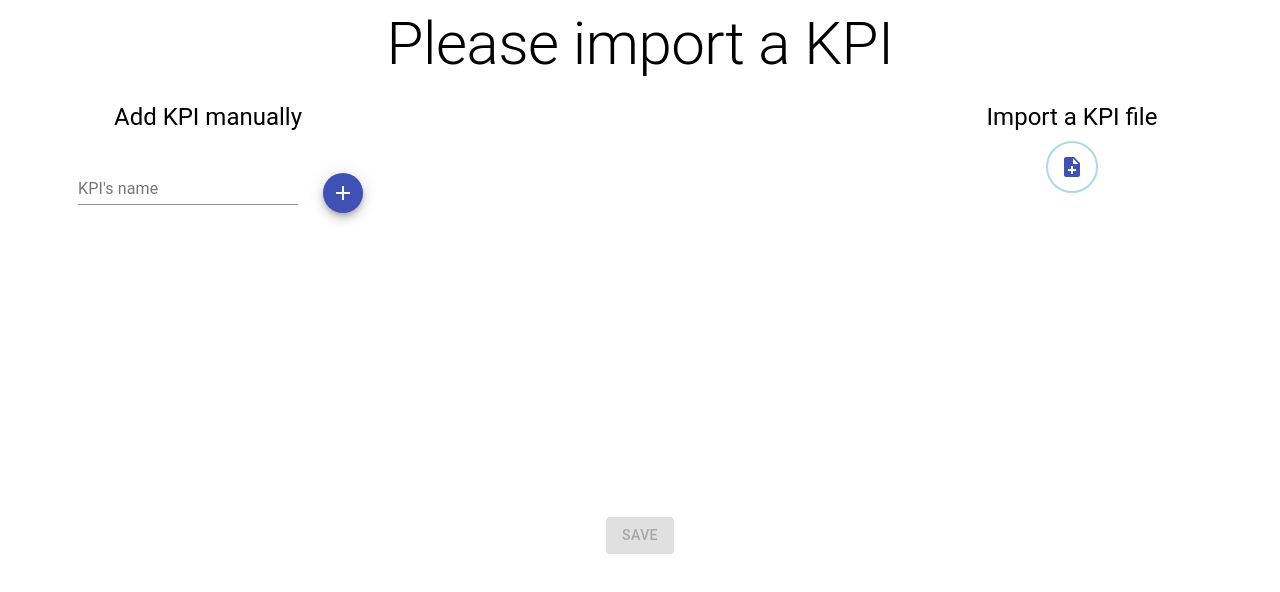
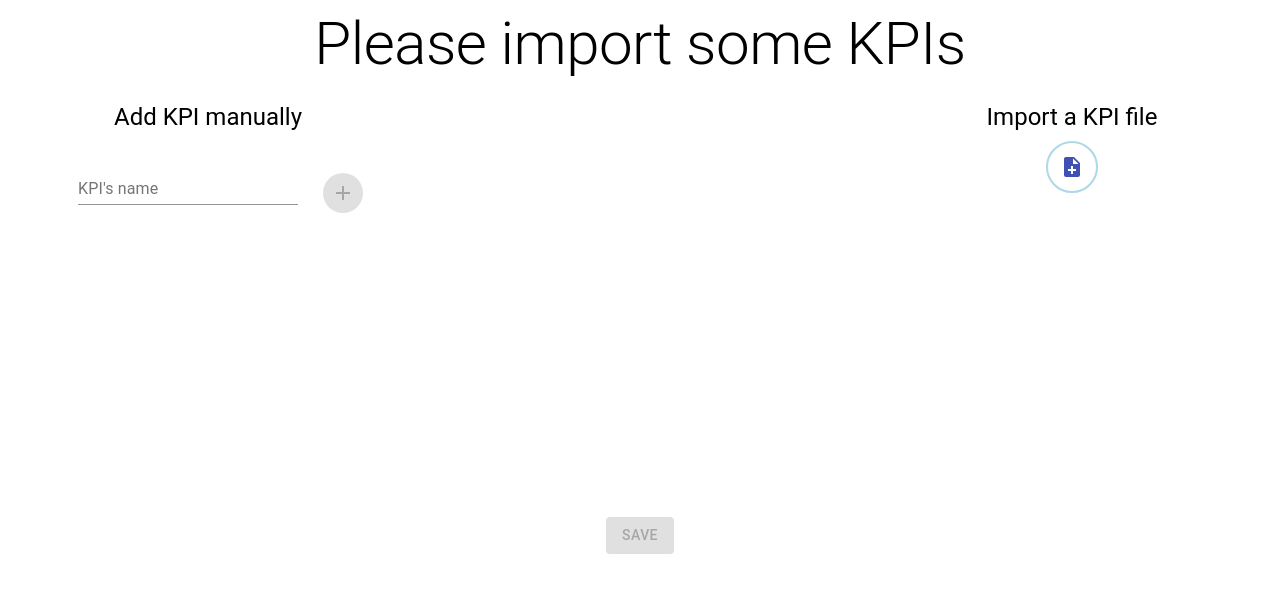
Before and after one commit to Haukain/ddbl-web-app, a React (Create React App) app in the folder source/client/: page /longlist in a window 1280 px wide. Shown: the top 592 px of the page. Built offline with nearby package versions, Linux system fonts and the light colour scheme.

Commit message:
update the manual import
resolution of the problems identified by the review

```diff
--- a/source/client/src/components/LonglistBoard.js
+++ b/source/client/src/components/LonglistBoard.js
@@ -1,8 +1,6 @@
 import React from 'react';
-import Parser from 'xml2js';
 import { withStyles } from '@material-ui/styles';
-import { Container, Grid, List, ListItem, ListItemText, ListItemIcon, Checkbox, Typography, IconButton } from '@material-ui/core';
-import NoteAddIcon from '@material-ui/icons/NoteAdd';
+import { Grid, List, ListItem, ListItemText, ListItemIcon, Checkbox, Typography } from '@material-ui/core';
 import { Button } from '@material-ui/core';
 import update from 'immutability-helper';
 import LonglistXMLImport from './LonglistXMLImport';
@@ -35,8 +33,8 @@ class LonglistBoard extends React.Component {
     }
     this.handleChecked = this.handleChecked.bind(this);
     this.saveHandler = this.saveHandler.bind(this);
-    this.kpiImport = this.kpiImport.bind(this);
-    this.kpiAdd = this.kpiAdd.bind(this)
+    this.importKpis = this.importKpis.bind(this);
+    this.addKpis = this.addKpis.bind(this)
   }
 
   handleChecked (id) {
@@ -46,7 +44,6 @@ class LonglistBoard extends React.Component {
 
   generateKpiList() {
       let kpiList = []
-      console.log(this.state.kpiList)
       for(let [i,k] of this.state.kpiList.entries())
       {
           kpiList.push(
@@ -82,15 +79,13 @@ class LonglistBoard extends React.Component {
     )
   }
 
-  kpiImport(list) {
-    for(let i of list){
-      this.setState({1:{kpiList: this.state.kpiList.push(i)}})
-    }
-    //this.setState({kpiList: list})
+  importKpis(list) {
+    this.setState({kpiList : update(this.state.kpiList, {$push: list.map(e=>({name:e,isChecked:true})) })});
   }
 
-  kpiAdd(name) {
-    this.setState({1:{kpiList: this.state.kpiList.push(name)}})
+  addKpis(name) {
+    let newKpi = {name: name, isChecked:true}
+    this.setState({kpiList : update(this.state.kpiList, {$push: [newKpi]})});
   }
 
   render() {
@@ -99,7 +94,7 @@ class LonglistBoard extends React.Component {
     return (
         <div className={classes.listRoot}>
             <Typography variant='h2' gutterBottom>
-                {this.state.kpiList.length!=0?this.state.kpiList.length+' KPIs found':'Please import a KPI'}
+                {this.state.kpiList.length!=0?this.state.kpiList.length+' KPIs found':'Please import some KPIs'}
             </Typography>
 
             <Grid container spacing={10}>
@@ -107,7 +102,7 @@ class LonglistBoard extends React.Component {
                     <Typography variant='h5' gutterBottom>
                         {'Add KPI manually'}
                     </Typography>
-                    <LonglistManualImport addKpis={this.kpiAdd}/>
+                    <LonglistManualImport addKpis={this.addKpis}/>
                 </Grid>
                 <Grid item key={1} xs={4}>
                     <List className={classes.list}>
@@ -119,7 +114,7 @@ class LonglistBoard extends React.Component {
                     <Typography variant='h5' gutterBottom>
                         {'Import a KPI file'}
                     </Typography>
-                    <LonglistXMLImport importKpis={this.kpiImport}/>
+                    <LonglistXMLImport importKpis={this.importKpis}/>
                 </Grid>
             </Grid>
         </div>
--- a/source/client/src/components/LonglistManualImport.js
+++ b/source/client/src/components/LonglistManualImport.js
@@ -1,9 +1,7 @@
 import React from 'react';
-import Parser from 'xml2js';
 import { withStyles } from '@material-ui/styles';
 import { TextField, Fab } from '@material-ui/core';
 import AddIcon from '@material-ui/icons/Add';
-import NoteAddIcon from '@material-ui/icons/NoteAdd';
 
 const styles = theme => ({
     element:{
@@ -28,7 +26,7 @@ class LonglistManualImport extends React.Component {
 	})
 
     addField(event) {
-        this.props.addKpis({name:this.state.name,isChecked:true})
+        this.props.addKpis(this.state.name)
     }
 
     render() {
@@ -45,7 +43,7 @@ class LonglistManualImport extends React.Component {
                 label="KPI's name"
                 margin="normal"
                 />
-                <Fab size="small" color="primary" aria-label="add" onClick={this.addField} className={classes.element}>
+                <Fab size="small" color="primary" aria-label="add" disabled={this.state.name==""} onClick={this.addField} className={classes.element}>
                     <AddIcon />
                 </Fab>
             </div>
--- a/source/client/src/components/LonglistXMLImport.js
+++ b/source/client/src/components/LonglistXMLImport.js
@@ -37,7 +37,7 @@ class LonglistXMLImport extends React.Component {
         , [])
 
         for(let i of previousIndexes) {
-            kpiList.push({name:schema.Report['VisRpt:VisioReport'][0].Group[0].GroupField[0].RowItem[i+1].Field[0].Val[0]._,isChecked:true})
+            kpiList.push(schema.Report['VisRpt:VisioReport'][0].Group[0].GroupField[0].RowItem[i+1].Field[0].Val[0]._)
         }
         this.props.importKpis(kpiList)
     }
--- a/source/client/src/components/StepSelectionPage.js
+++ b/source/client/src/components/StepSelectionPage.js
@@ -21,7 +21,7 @@ export default function SignIn(props) {
   const classes = useStyles();
 
   return (
-      <Container maxWidth="xl">
+      <Container>
         <Grid container spacing={10}>
             <Grid item key={1} xs={4}>
                 <Card className={classes.card}>
```
